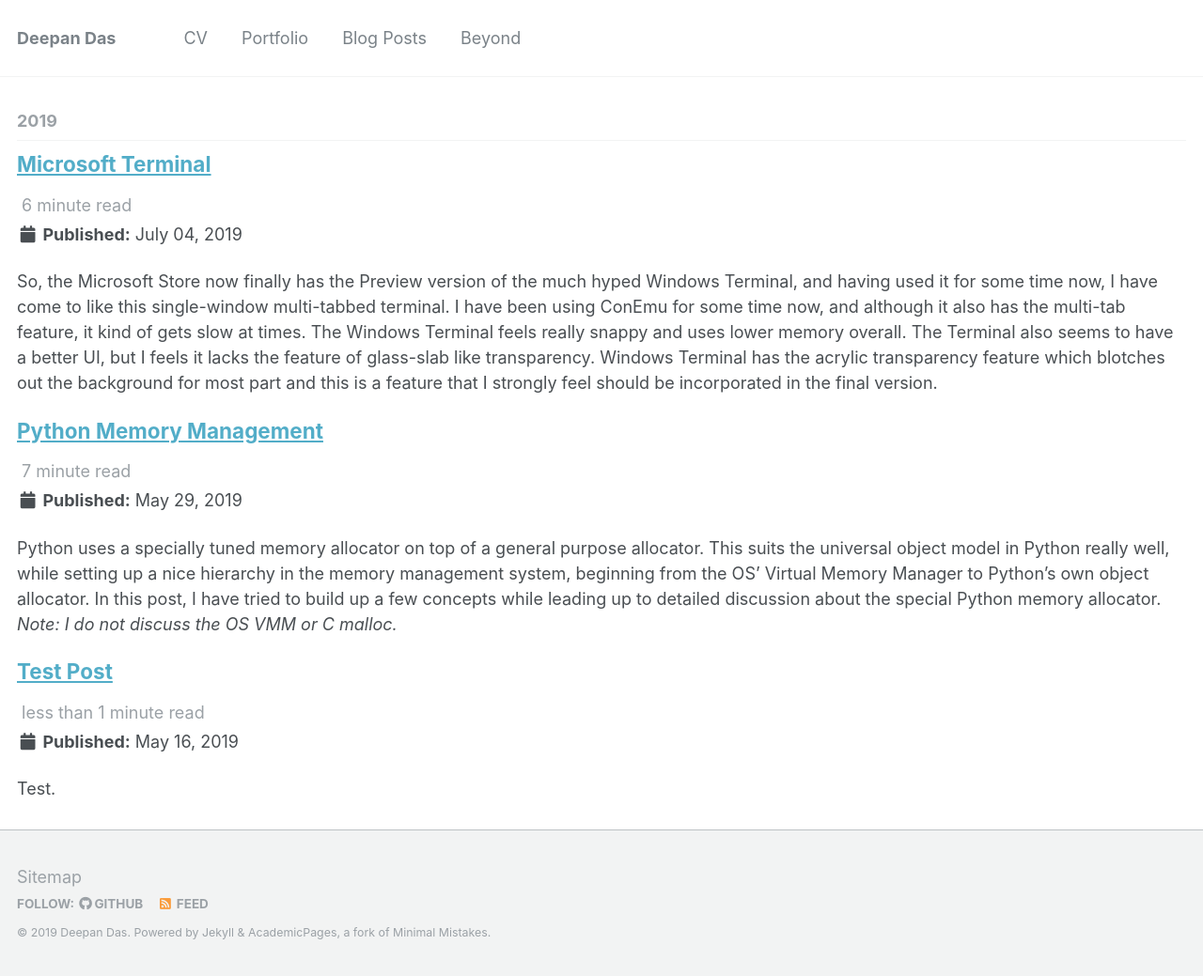
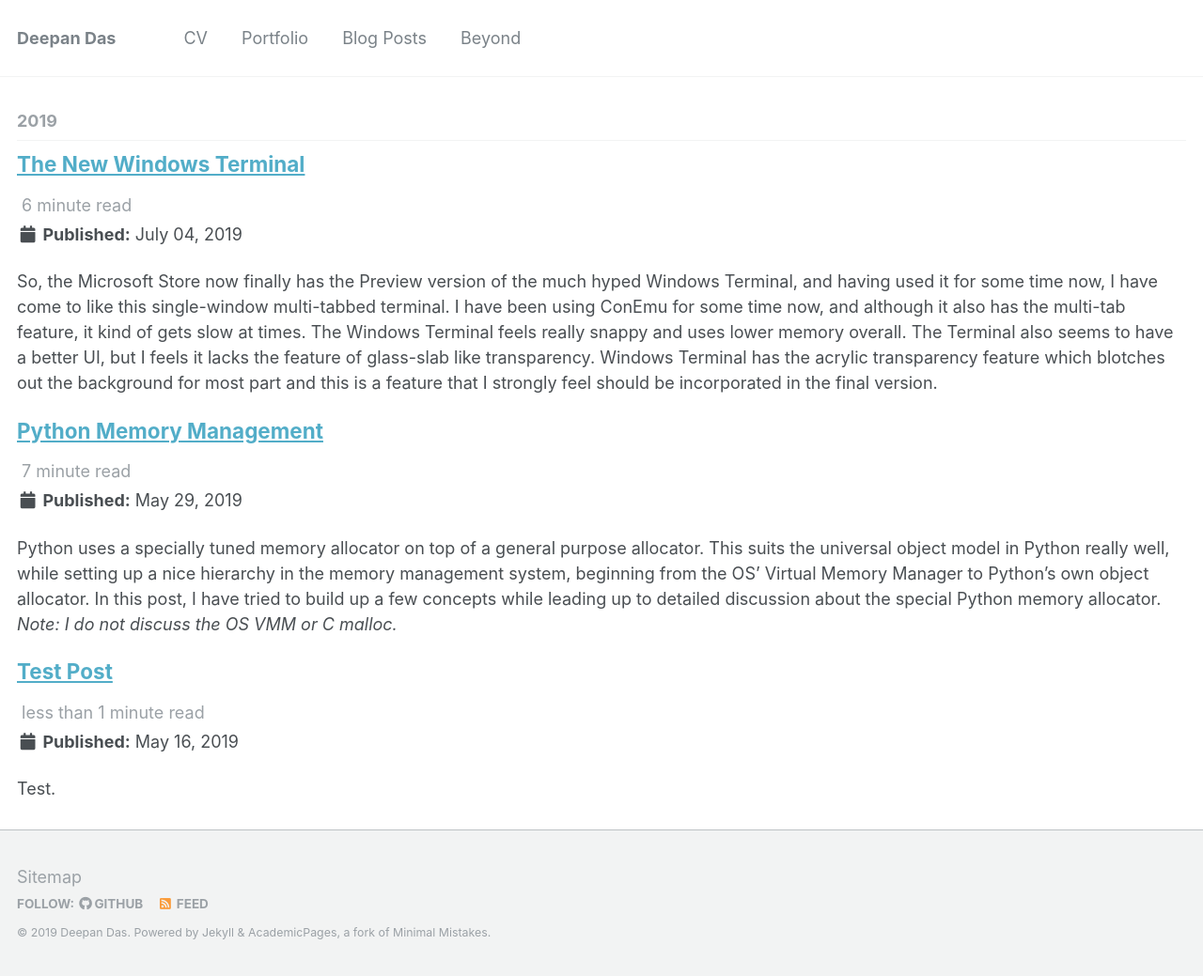
Before and after one commit to deepandas11/deepandas11.github.io, a Jekyll site: the page built from _pages/year-archive.html, in a window 1280 px wide. Shown: the whole page at 94% size. Built offline with Jekyll 4.4.1, drawn with Linux system fonts in a browser that asks for light colours.

Commit message:
New changes
Signed-off-by: Deepan Das <deepandas11@gmail.com>

````diff
--- a/_posts/2019-07-04-microsoft-terminal.md
+++ b/_posts/2019-07-04-microsoft-terminal.md
@@ -1,6 +1,6 @@
 ---
 layout: post
-title:  "Microsoft Terminal"
+title:  "The New Windows Terminal"
 categories: system, setup, windows, terminal, bash, wsl, linux
 ---
 
@@ -9,7 +9,7 @@ So, the Microsoft Store now finally has the Preview version of the much hyped Wi
 
 Another highlight for this Terminal Application is its display configurability using a JSON file called "profile.json". A shortcut (Ctrl+,) or the options drop down on the App can land you here, after which you can adjust your settings accordingly. I am sharing my json file here for your reference.
 
-```
+```json
 {
     "globals" :
     {
````
